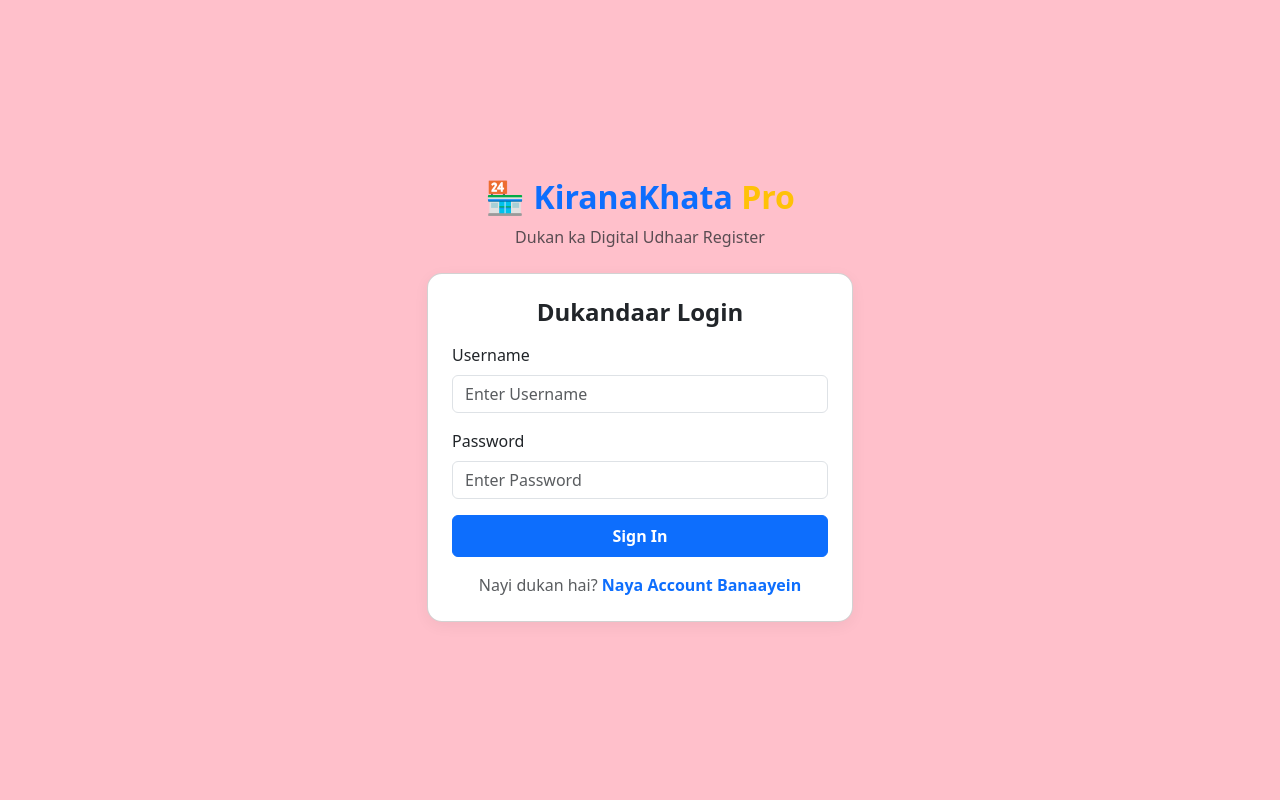
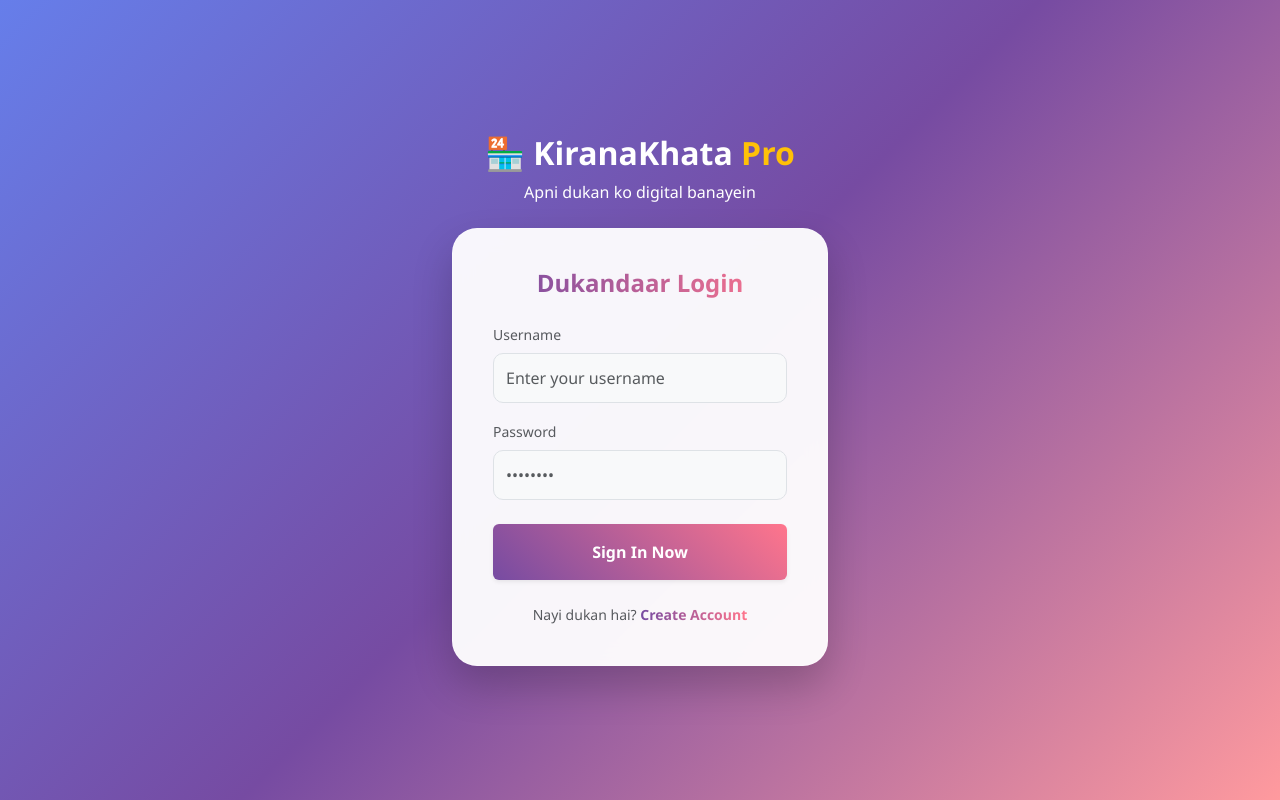
Before and after one commit to vishu601/kiranakhata-pro., a Django app: page /login/ in a window 1280 px wide. Run offline with Django 5.2, Linux system fonts and the light colour scheme.

Commit message:
Update login UI to modern glassmorphism

```diff
--- a/templates/registration/login.html
+++ b/templates/registration/login.html
@@ -3,36 +3,65 @@
 <head>
     <meta charset="UTF-8">
     <meta name="viewport" content="width=device-width, initial-scale=1.0">
-    <title>KiranaKhata Pro - Sign In</title>
+    <title>KiranaKhata Pro | Digital Udhaar</title>
     <link href="https://cdn.jsdelivr.net/npm/bootstrap@5.3.3/dist/css/bootstrap.min.css" rel="stylesheet">
+    <link rel="stylesheet" href="https://cdnjs.cloudflare.com/ajax/libs/font-awesome/6.4.0/css/all.min.css">
     <style>
-        body { background-color: pink; }
-        .card { border-radius: 15px; box-shadow: 0 4px 15px rgba(0,0,0,0.05); }
+        body {
+            background: linear-gradient(135deg, #667eea 0%, #764ba2 50%, #ff9a9e 100%);
+            min-height: 100vh;
+            display: flex;
+            align-items: center;
+            justify-content: center;
+            font-family: 'Segoe UI', sans-serif;
+        }
+        .card {
+            background: rgba(255, 255, 255, 0.95);
+            backdrop-filter: blur(10px);
+            border: 1px solid rgba(255,255,255,0.3);
+            border-radius: 25px;
+            box-shadow: 0 20px 40px rgba(0,0,0,0.2);
+            padding: 40px !important;
+        }
+        .btn-primary {
+            background: linear-gradient(45deg, #764ba2, #ff758c);
+            border: none;
+            transition: 0.3s;
+        }
+        .btn-primary:hover { transform: translateY(-3px); box-shadow: 0 10px 20px rgba(0,0,0,0.2); }
+        .form-control { border-radius: 10px; padding: 12px; background: #f8f9fa; }
+        .text-gradient {
+            background: linear-gradient(to right, #764ba2, #ff758c);
+            -webkit-background-clip: text;
+            -webkit-text-fill-color: transparent;
+        }
     </style>
 </head>
-<body class="d-flex align-items-center justify-content-center vh-100">
+<body>
 
-<div class="container" style="max-width: 450px;">
-    <div class="text-center mb-4">
-        <h2 class="fw-bold text-primary">🏪 KiranaKhata <span class="text-warning">Pro</span></h2>
-        <p class="text-muted">Dukan ka Digital Udhaar Register</p>
+<div class="container" style="max-width: 400px;">
+    <div class="text-center mb-4 text-white">
+        <h2 class="fw-bold">🏪 KiranaKhata <span class="text-warning">Pro</span></h2>
+        <p>Apni dukan ko digital banayein</p>
     </div>
-    <div class="card p-4">
-        <h4 class="mb-3 text-center fw-semibold">Dukandaar Login</h4>
+
+    <div class="card">
+        <h4 class="mb-4 text-center fw-bold text-gradient">Dukandaar Login</h4>
         <form method="POST">
             {% csrf_token %}
             <div class="mb-3">
-                <label class="form-label">Username</label>
-                <input type="text" name="username" class="form-control" placeholder="Enter Username" required>
+                <label class="form-label text-muted small">Username</label>
+                <input type="text" name="username" class="form-control" placeholder="Enter your username" required>
             </div>
             <div class="mb-3">
-                <label class="form-label">Password</label>
-                <input type="password" name="password" class="form-control" placeholder="Enter Password" required>
+                <label class="form-label text-muted small">Password</label>
+                <input type="password" name="password" class="form-control" placeholder="••••••••" required>
             </div>
-            <button type="submit" class="btn btn-primary w-100 py-2 fw-bold">Sign In</button>
+            <button type="submit" class="btn btn-primary w-100 py-3 fw-bold mt-2 shadow-sm">Sign In Now</button>
         </form>
-        <div class="text-center mt-3">
-            <p class="mb-0 text-muted">Nayi dukan hai? <a href="{% url 'signup' %}" class="text-decoration-none fw-bold">Naya Account Banaayein</a></p>
+
+        <div class="text-center mt-4">
+            <p class="mb-0 text-muted small">Nayi dukan hai? <a href="{% url 'signup' %}" class="text-decoration-none fw-bold text-gradient">Create Account</a></p>
         </div>
     </div>
 </div>
```
